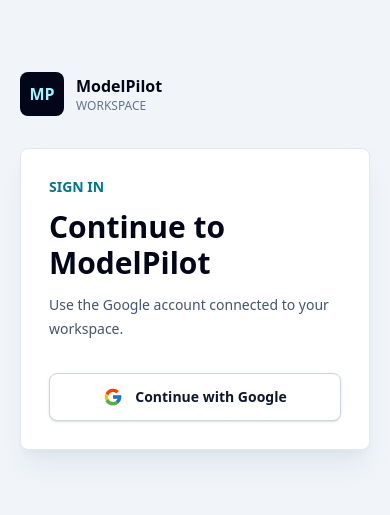
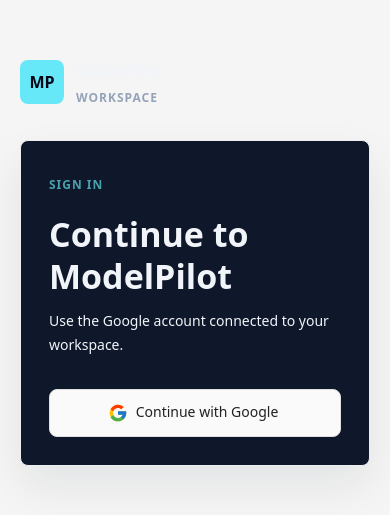
Before and after one commit to supersver/Lumous-AI, a React (Vite) app: page /login in a window 390 px wide. Shown: the part 161-676 px from the top of the page. Built offline with nearby package versions, Linux system fonts and the light colour scheme; no server answers.

Commit message:
feat: refactor components to use MUI for consistent styling and improve user experience

```diff
--- a/src/pages/auth/routes/Login.tsx
+++ b/src/pages/auth/routes/Login.tsx
@@ -1,10 +1,16 @@
-import { useState } from "react";
+import Box from "@mui/material/Box";
+import Button from "@mui/material/Button";
+import CircularProgress from "@mui/material/CircularProgress";
+import Paper from "@mui/material/Paper";
+import Stack from "@mui/material/Stack";
+import Typography from "@mui/material/Typography";
 import {
   browserLocalPersistence,
   GoogleAuthProvider,
   setPersistence,
   signInWithPopup,
 } from "firebase/auth";
+import { useState } from "react";
 import { useNavigate } from "react-router-dom";
 import { toast } from "react-toastify";
 
@@ -43,6 +49,50 @@
   );
 }
 
+function BrandMark({ inverted = false }: { inverted?: boolean }) {
+  return (
+    <Stack direction="row" spacing={1.5} sx={{ alignItems: "center" }}>
+      <Box
+        sx={{
+          display: "grid",
+          placeItems: "center",
+          width: 44,
+          height: 44,
+          borderRadius: 1,
+          bgcolor: inverted ? "grey.900" : "primary.main",
+          color: inverted ? "primary.light" : "primary.contrastText",
+          typography: "subtitle1",
+          fontWeight: 800,
+        }}
+      >
+        MP
+      </Box>
+      <Box>
+        <Typography
+          variant="subtitle1"
+          sx={{
+            fontWeight: 600,
+            color: inverted ? "grey.100" : "text.primary",
+          }}
+        >
+          ModelPilot
+        </Typography>
+        <Typography
+          variant="caption"
+          sx={{
+            fontWeight: 600,
+            letterSpacing: 1,
+            textTransform: "uppercase",
+            color: inverted ? "primary.light" : "text.secondary",
+          }}
+        >
+          Workspace
+        </Typography>
+      </Box>
+    </Stack>
+  );
+}
+
 export function Login() {
   const navigate = useNavigate();
   const setUser = useAppStore((state) => state.setUser);
@@ -77,84 +127,127 @@
   };
 
   return (
-    <main className="grid min-h-screen bg-slate-100 text-slate-950 lg:grid-cols-[1.05fr_0.95fr]">
-      <section className="hidden min-h-screen flex-col justify-between bg-slate-950 px-12 py-10 text-white lg:flex">
-        <div className="flex items-center gap-3">
-          <div className="grid size-11 place-items-center rounded-lg bg-cyan-300 text-base font-black text-slate-950">
-            MP
-          </div>
-          <div>
-            <p className="text-base font-semibold">ModelPilot</p>
-            <p className="text-xs font-medium uppercase text-cyan-200">
-              Workspace
-            </p>
-          </div>
-        </div>
+    <Box
+      component="main"
+      sx={{
+        display: "grid",
+        minHeight: "100vh",
+        gridTemplateColumns: { lg: "1.05fr 0.95fr" },
+        bgcolor: "grey.100",
+        color: "text.primary",
+      }}
+    >
+      <Box
+        sx={{
+          display: { xs: "none", lg: "flex" },
+          minHeight: "100vh",
+          flexDirection: "column",
+          justifyContent: "space-between",
+          bgcolor: "grey.900",
+          color: "grey.100",
+          px: 6,
+          py: 5,
+        }}
+      >
+        <BrandMark />
+        <Box sx={{ maxWidth: 560 }}>
+          <Typography
+            variant="overline"
+            sx={{ color: "warning.light", fontWeight: 600, letterSpacing: 1 }}
+          >
+            Welcome!
+          </Typography>
+          <Typography
+            variant="h3"
+            sx={{ mt: 2, fontWeight: 600, lineHeight: 1.2 }}
+          >
+            Pick up your model. Chat. Analyze.
+          </Typography>
+          <Typography
+            variant="body1"
+            sx={{ mt: 2, color: "grey.400", lineHeight: 1.7 }}
+          >
+            Sign in with Google to return to your ModelPilot workspace.
+          </Typography>
+        </Box>
+        <Typography variant="body2" color="grey.600">
+          ModelPilot account access
+        </Typography>
+      </Box>
 
-        <div className="max-w-xl">
-          <p className="text-sm font-semibold uppercase text-amber-300">
-            Welcome back
-          </p>
-          <h1 className="mt-5 text-5xl font-semibold leading-tight text-white">
-            Pick up your model workflow where you left it.
-          </h1>
-          <p className="mt-5 max-w-lg text-base leading-7 text-slate-300">
-            Sign in with Google to return to your ModelPilot workspace.
-          </p>
-        </div>
+      <Box
+        sx={{
+          display: "flex",
+          minHeight: "100vh",
+          alignItems: "center",
+          justifyContent: "center",
+          px: { xs: 2.5, sm: 4 },
+          py: 4,
+        }}
+      >
+        <Box sx={{ width: "100%", maxWidth: 420 }}>
+          <Box sx={{ mb: 4, display: { xs: "block", lg: "none" } }}>
+            <BrandMark />
+          </Box>
 
-        <p className="text-sm text-slate-500">ModelPilot account access</p>
-      </section>
+          <Paper
+            elevation={0}
+            sx={{
+              p: { xs: 3.5, sm: 4 },
+              border: 1,
+              borderColor: "grey.200",
+              boxShadow: "0 20px 45px rgba(15, 23, 42, 0.08)",
+            }}
+          >
+            <Typography
+              variant="overline"
+              sx={{ color: "primary.dark", fontWeight: 600, letterSpacing: 1 }}
+            >
+              Sign in
+            </Typography>
+            <Typography variant="h4" sx={{ mt: 1.5, fontWeight: 600 }}>
+              Continue to ModelPilot
+            </Typography>
+            <Typography
+              variant="body2"
+              color="text.secondary"
+              sx={{ mt: 1.5, lineHeight: 1.7 }}
+            >
+              Use the Google account connected to your workspace.
+            </Typography>
 
-      <section className="flex min-h-screen items-center justify-center px-5 py-8 sm:px-8">
-        <div className="w-full max-w-md">
-          <div className="mb-8 flex items-center gap-3 lg:hidden">
-            <div className="grid size-11 place-items-center rounded-lg bg-slate-950 text-base font-black text-cyan-200">
-              MP
-            </div>
-            <div>
-              <p className="text-base font-semibold text-slate-950">
-                ModelPilot
-              </p>
-              <p className="text-xs font-medium uppercase text-slate-500">
-                Workspace
-              </p>
-            </div>
-          </div>
-
-          <div className="rounded-lg border border-slate-200 bg-white p-7 shadow-xl shadow-slate-300/40 sm:p-8">
-            <div>
-              <p className="text-sm font-semibold uppercase text-cyan-700">
-                Sign in
-              </p>
-              <h2 className="mt-3 text-3xl font-semibold text-slate-950">
-                Continue to ModelPilot
-              </h2>
-              <p className="mt-3 text-sm leading-6 text-slate-600">
-                Use the Google account connected to your workspace.
-              </p>
-            </div>
-
-            <button
+            <Button
               type="button"
-              onClick={handleGoogleLogin}
+              variant="outlined"
+              fullWidth
               disabled={loading}
               aria-busy={loading}
-              className="mt-8 inline-flex h-12 w-full items-center justify-center gap-3 rounded-lg border border-slate-300 bg-white px-4 text-sm font-semibold text-slate-900 shadow-sm transition hover:border-slate-400 hover:bg-slate-50 focus:outline-none focus:ring-2 focus:ring-cyan-500 focus:ring-offset-2 disabled:cursor-not-allowed disabled:opacity-70"
+              onClick={handleGoogleLogin}
+              startIcon={
+                loading ? (
+                  <CircularProgress size={20} color="inherit" />
+                ) : (
+                  <GoogleIcon />
+                )
+              }
+              sx={{
+                mt: 4,
+                height: 48,
+                justifyContent: "center",
+                borderColor: "grey.300",
+                color: "grey.900",
+                bgcolor: "grey.50",
+                "&:hover": {
+                  borderColor: "grey.400",
+                  bgcolor: "grey.400",
+                },
+              }}
             >
-              {loading ? (
-                <span
-                  aria-hidden="true"
-                  className="size-5 rounded-full border-2 border-slate-300 border-t-slate-950 animate-spin"
-                />
-              ) : (
-                <GoogleIcon />
-              )}
-              <span>{loading ? "Signing in..." : "Continue with Google"}</span>
-            </button>
-          </div>
-        </div>
-      </section>
-    </main>
+              {loading ? "Signing in..." : "Continue with Google"}
+            </Button>
+          </Paper>
+        </Box>
+      </Box>
+    </Box>
   );
 }
--- a/src/pages/chats/components/MessageBubble.tsx
+++ b/src/pages/chats/components/MessageBubble.tsx
@@ -1,6 +1,13 @@
+import Avatar from "@mui/material/Avatar";
+import Box from "@mui/material/Box";
+import Chip from "@mui/material/Chip";
+import Paper from "@mui/material/Paper";
+import Stack from "@mui/material/Stack";
+import Typography from "@mui/material/Typography";
 import { RobotIcon } from "@phosphor-icons/react";
+
+import { formatTime } from "@/utils/time";
 import type { ChatMessage } from "../types";
-import { formatTime } from "@/utils/time";
 
 interface MessageBubbleProps {
   message: ChatMessage;
@@ -11,39 +18,73 @@
   const isUser = message.role === "user";
 
   return (
-    <article
-      className={`flex gap-3 ${isUser ? "flex-row-reverse" : "flex-row"}`}
+    <Stack
+      component="article"
+      direction={isUser ? "row-reverse" : "row"}
+      spacing={1.5}
+      sx={{ alignItems: "flex-start" }}
     >
-      <div
-        className={`grid h-9 w-9 shrink-0 place-items-center rounded-lg border ${
-          isUser
-            ? "border-cyan-500/30 bg-cyan-400/10 text-cyan-200"
-            : "border-indigo-500/30 bg-indigo-400/10 text-indigo-200"
-        }`}
+      <Avatar
+        variant="rounded"
+        sx={{
+          width: 36,
+          height: 36,
+          bgcolor: isUser ? "primary.dark" : "secondary.dark",
+          color: isUser ? "primary.light" : "secondary.light",
+          border: 1,
+          borderColor: isUser ? "primary.main" : "secondary.main",
+        }}
       >
         {isUser ? (
-          <span className="text-sm font-semibold">{userInitial}</span>
+          <Typography variant="caption" sx={{ fontWeight: 600 }}>
+            {userInitial}
+          </Typography>
         ) : (
           <RobotIcon size={18} weight="duotone" />
         )}
-      </div>
+      </Avatar>
 
-      <div className={`min-w-0 max-w-3xl ${isUser ? "text-right" : ""}`}>
-        <div className="mb-1 flex items-center gap-2 text-xs text-slate-500">
-          <span>{isUser ? "You" : "ModelPilot"}</span>
-          <span>{formatTime(message.createdAt)}</span>
-          {message.modelName ? <span>{message.modelName}</span> : null}
-        </div>
-        <div
-          className={`whitespace-pre-wrap rounded-lg border px-4 py-3 text-sm leading-6 shadow-sm ${
-            isUser
-              ? "border-cyan-500/20 bg-cyan-500/10 text-slate-100"
-              : "border-slate-800 bg-slate-900 text-slate-200"
-          }`}
+      <Box sx={{ minWidth: 0, maxWidth: 768, textAlign: isUser ? "right" : "left" }}>
+        <Stack
+          direction="row"
+          spacing={1}
+          sx={{
+            mb: 0.5,
+            alignItems: "center",
+            justifyContent: isUser ? "flex-end" : "flex-start",
+            flexWrap: "wrap",
+          }}
         >
-          {message.content}
-        </div>
-      </div>
-    </article>
+          <Typography variant="caption" color="text.secondary">
+            {isUser ? "You" : "ModelPilot"}
+          </Typography>
+          <Typography variant="caption" color="text.disabled">
+            {formatTime(message.createdAt)}
+          </Typography>
+          {message.modelName ? (
+            <Chip label={message.modelName} size="small" variant="outlined" />
+          ) : null}
+        </Stack>
+        <Paper
+          elevation={0}
+          sx={{
+            px: 2,
+            py: 1.5,
+            textAlign: "left",
+            border: 1,
+            borderColor: isUser ? "primary.dark" : "divider",
+            bgcolor: isUser ? "primary.dark" : "background.paper",
+            color: "text.primary",
+          }}
+        >
+          <Typography
+            variant="body2"
+            sx={{ whiteSpace: "pre-wrap", lineHeight: 1.7 }}
+          >
+            {message.content}
+          </Typography>
+        </Paper>
+      </Box>
+    </Stack>
   );
 }
```
Also changed, not shown: src/pages/chats/components/MessagesArea.tsx (+57 -16 lines), src/pages/chats/components/ModelSelector.tsx (+36 -32 lines), src/pages/chats/components/PromptInput.tsx (+44 -13 lines), src/pages/chats/routes/ChatIndexRedirect.tsx (+13 -5 lines), src/pages/chats/routes/Chats.tsx (+85 -26 lines), src/routes/AppRoutes.tsx (+14 -4 lines).
